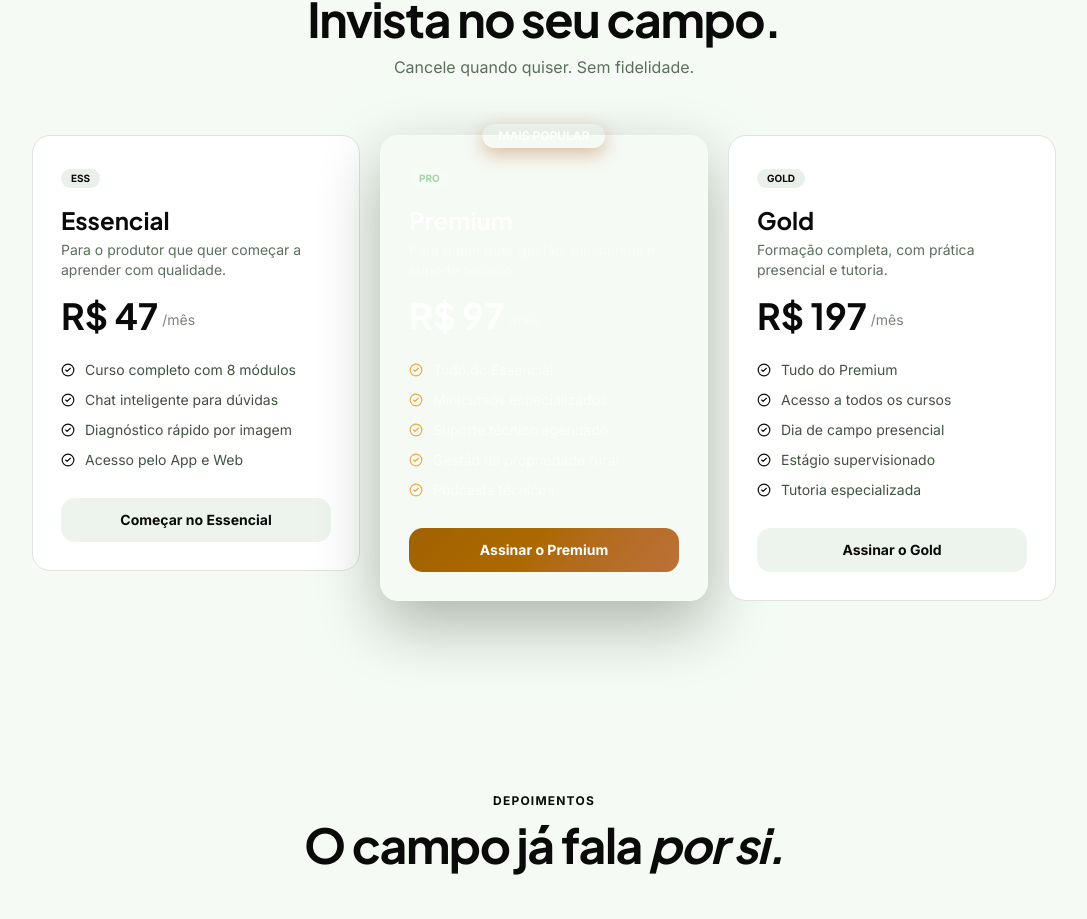
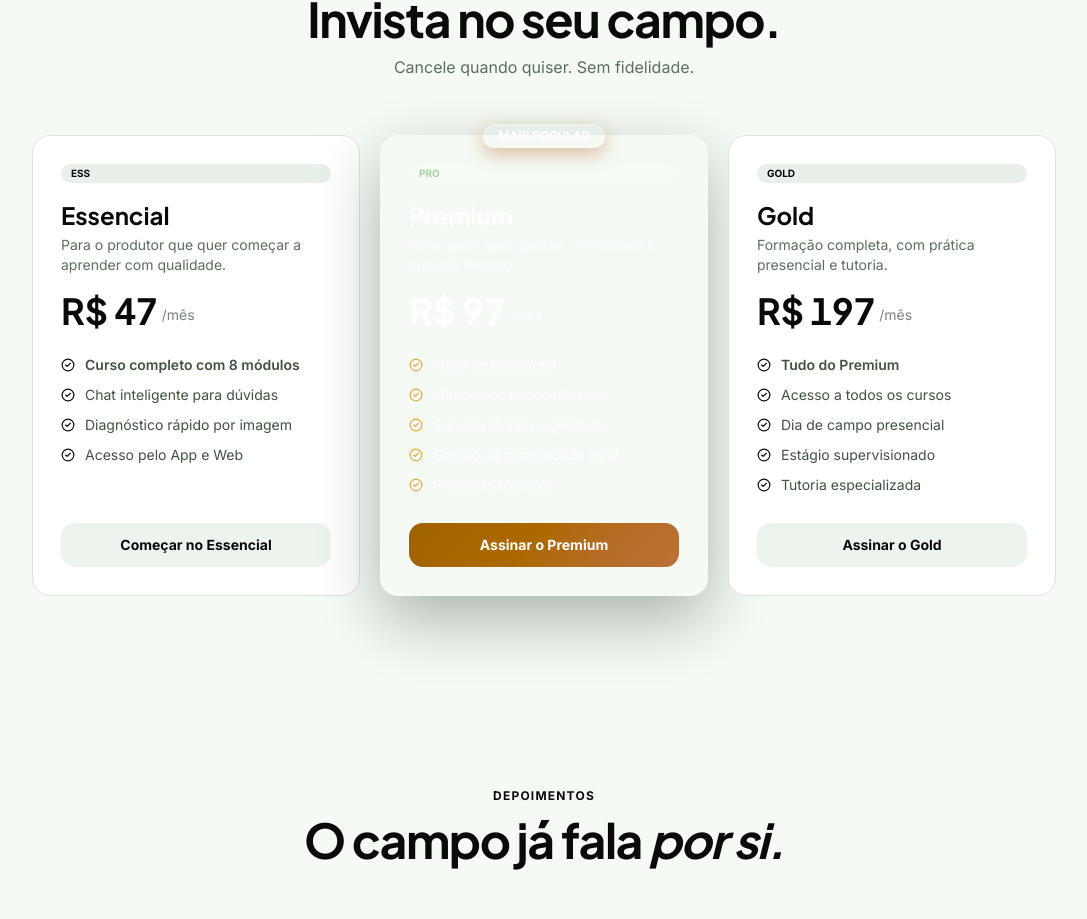
Before and after one commit to studioneedbr-collab/frutificar, a Next.js app: page / in a window 1280 px wide. Shown: the part 2652-3571 px from the top of the page, without its empty margins (96-1183 px from the left). Built offline with nearby package versions, Linux system fonts and the light colour scheme.

Commit message:
polish(landing): cards de plano com altura igual, item-chave em destaque e precos tabulares

```diff
--- a/src/app/page.tsx
+++ b/src/app/page.tsx
@@ -761,12 +761,12 @@ export default function LandingPage() {
             </p>
           </div>
 
-          <div className="grid md:grid-cols-3 gap-5 items-start">
+          <div className="grid md:grid-cols-3 gap-5 items-stretch">
             {plans.map((p, idx) => (
               <div
                 key={p.name}
                 data-reveal
-                className="lift rounded-2xl p-7 relative"
+                className="lift rounded-2xl p-7 relative flex flex-col"
                 style={{
                   transitionDelay: `${idx * 100}ms`,
                   ...(p.highlight
@@ -809,7 +809,7 @@ export default function LandingPage() {
                 <div className="flex items-end gap-1 mb-6">
                   <span
                     className="text-4xl font-bold"
-                    style={{ color: p.highlight ? 'white' : 'var(--color-frutificar-deep)', fontFamily: 'var(--font-heading)' }}
+                    style={{ color: p.highlight ? 'white' : 'var(--color-frutificar-deep)', fontFamily: 'var(--font-heading)', fontVariantNumeric: 'tabular-nums' }}
                   >
                     {p.price}
                   </span>
@@ -819,17 +819,17 @@ export default function LandingPage() {
                 </div>
 
                 <ul className="space-y-2.5 mb-7">
-                  {p.items.map(item => (
+                  {p.items.map((item, i) => (
                     <li key={item} className="flex items-center gap-2.5 text-sm">
                       <CheckCircle2 size={14} style={{ color: p.highlight ? 'oklch(0.78 0.14 75)' : 'var(--color-frutificar-green)', flexShrink: 0 }} />
-                      <span style={{ color: p.highlight ? 'oklch(1 0 0 / 0.75)' : 'oklch(0.42 0.04 144)' }}>{item}</span>
+                      <span style={{ color: p.highlight ? 'oklch(1 0 0 / 0.75)' : 'oklch(0.42 0.04 144)', fontWeight: i === 0 ? 600 : 400 }}>{item}</span>
                     </li>
                   ))}
                 </ul>
 
                 <ShineButton
                   href="/cadastro"
-                  className="block text-center py-3 rounded-xl font-bold text-sm w-full"
+                  className="mt-auto block text-center py-3 rounded-xl font-bold text-sm w-full"
                   style={p.highlight
                     ? { background: 'linear-gradient(130deg, oklch(0.55 0.14 75), oklch(0.62 0.12 55))', color: 'white' }
                     : { background: 'oklch(0.48 0.13 144 / 0.08)', color: 'var(--color-frutificar-green)' }}
```
